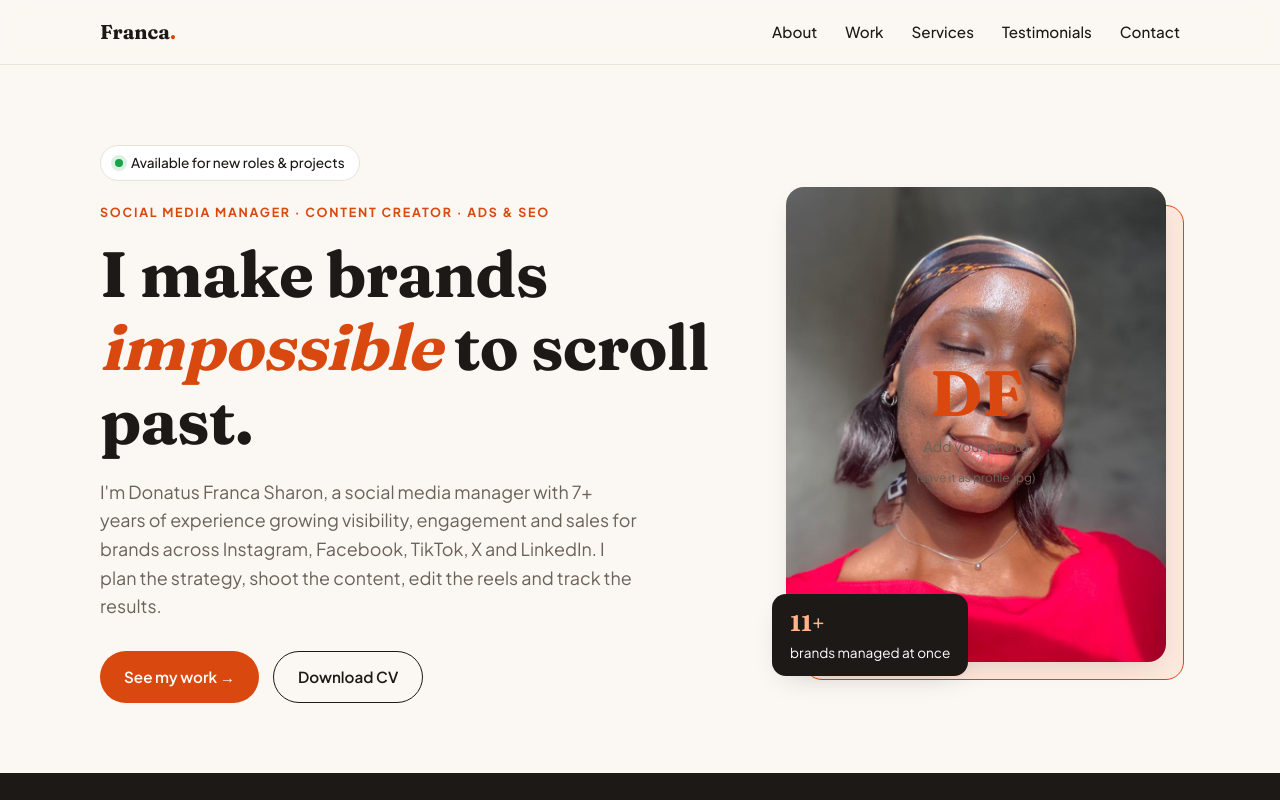
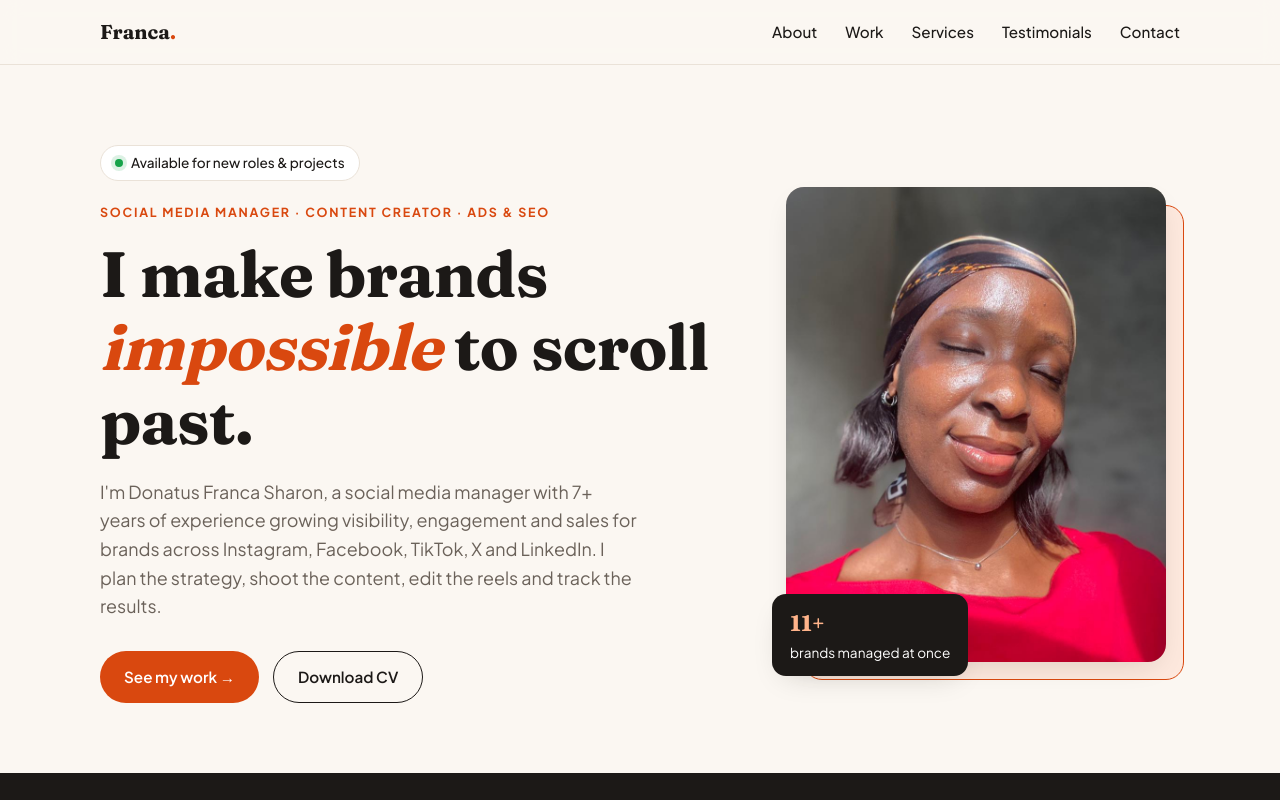
Before and after one commit to Ayodeji4074-cloud/Donatus_franca_portfolio, a plain HTML site: page index.html in a window 1280 px wide. Shown: the top 800 px of the page. Drawn offline with Linux system fonts and the light colour scheme.

Commit message:
Update index.html

```diff
--- a/index.html
+++ b/index.html
@@ -199,7 +199,7 @@
          A portrait (taller than wide) photo looks best. -->
     <div class="photo-frame">
       <div class="photo">
-        <div class="placeholder"><b>DF</b>Add your photo<br><small>(save it as profile.jpg)</small></div>
+
         <img src="profile.jpg" alt="Donatus Franca Sharon" onerror="this.style.display='none'">
       </div>
       <div class="photo-badge"><strong>11+</strong>brands managed at once</div>
```
